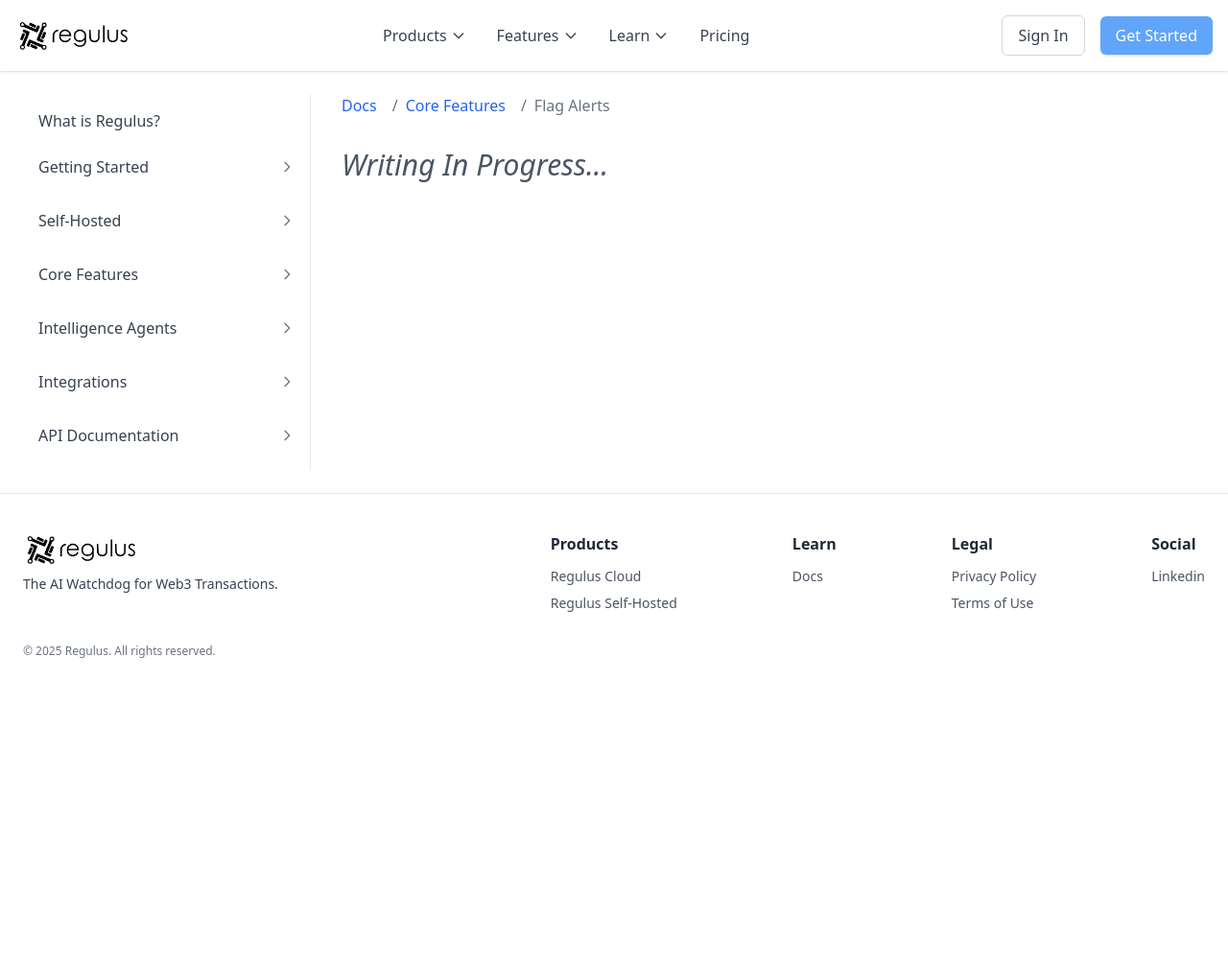
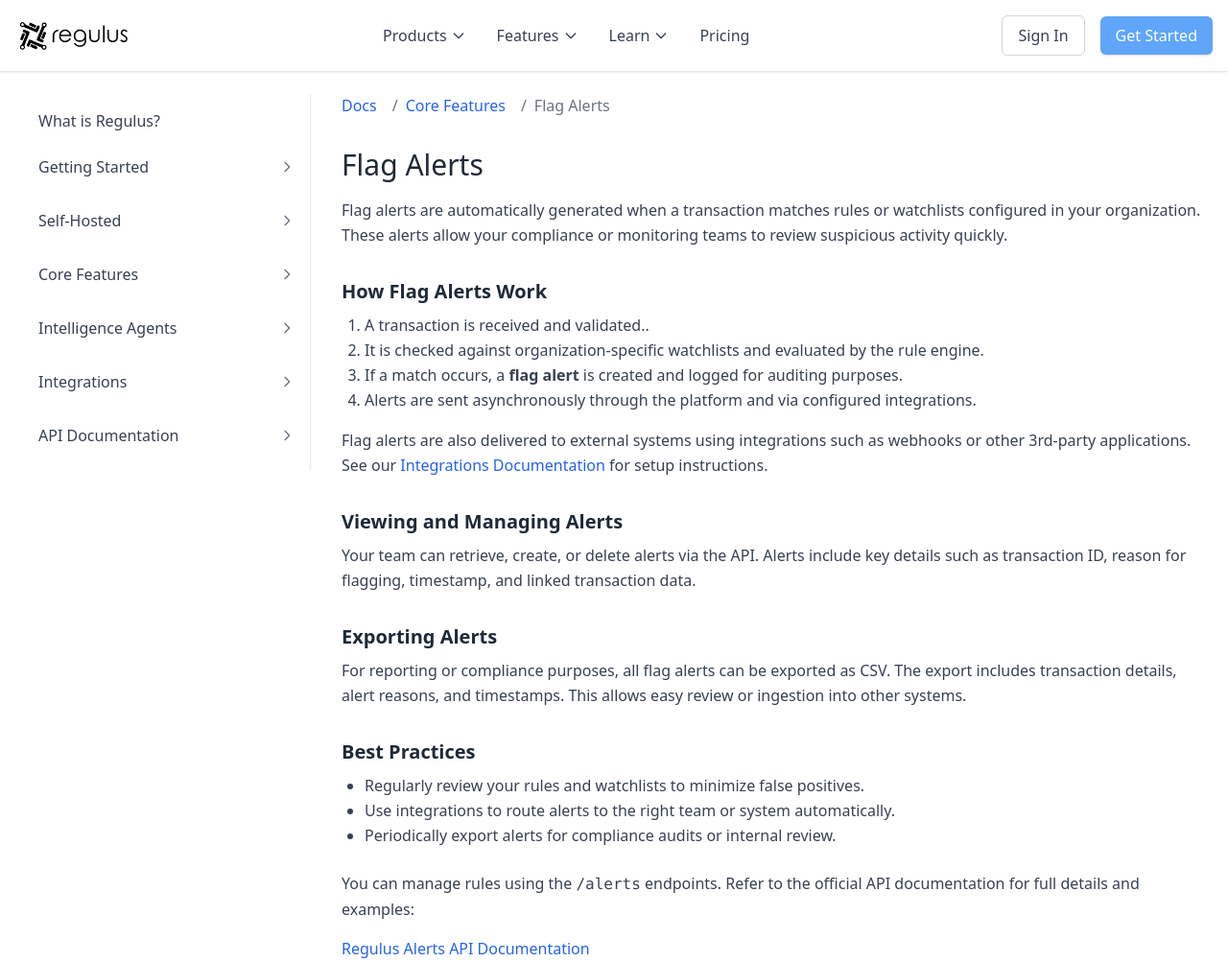
Before and after one commit to getregulus/regulus-website, a Gatsby site: page /docs/core-features/flag-alerts in a window 1280 px wide. Shown: the top 1003 px of the page at 96% size. Before the commit the page ends 800 px from the top, so only its background shows below. Built offline with nearby package versions, Linux system fonts and the light colour scheme; Gatsby itself is replaced by a stand-in of ours.

Commit message:
doc flag alerts

```diff
--- a/src/pages/docs/core-features/flag-alerts.js
+++ b/src/pages/docs/core-features/flag-alerts.js
@@ -1,6 +1,7 @@
 import React from "react"
 import DocLayout from "@components/doc-layout"
 import Seo from "@components/seo"
+import { Link } from "gatsby"
 
 const breadcrumbPath = [
   { label: "Docs", href: "/docs" },
@@ -12,30 +13,116 @@ const FlagAlerts = () => {
   return (
     <DocLayout breadcrumbPath={breadcrumbPath}>
       <Seo
-        title="Flag Alerts"
-        description="Discover how to create and manage flag alerts in Regulus. Stay informed about blockchain transactions with tailored alert configurations."
+        title="Flag Alerts | Regulus Documentation"
+        description="Learn how Regulus generates and manages flag alerts for blockchain transactions. Discover integrations, CSV exports, and how to stay informed on flagged activity."
         keywords={[
           "Flag Alerts",
-          "Blockchain Alerts",
           "Transaction Alerts",
+          "Blockchain Monitoring",
           "Alert Management",
           "Regulus Documentation",
-          "Blockchain Monitoring",
         ]}
       >
         <meta
           property="og:url"
-          content="https://getregulus.co/docs/transaction-monitoring/customizable-alerts"
+          content="https://getregulus.co/docs/core-features/flag-alerts"
         />
       </Seo>
 
       <main className="flex-grow">
         <section className="py-4">
-          <div className="max-w-7xl mx-auto">
-            {/* Main Title */}
-            <h1 className="text-gray-600 text-2xl sm:text-3xl font-medium mb-6 leading-relaxed italic">
-              Writing In Progress...
+          <div className="max-w-7xl mx-auto text-gray-700">
+            <h1 className="text-gray-800 text-2xl sm:text-3xl font-medium mb-4">
+              Flag Alerts
             </h1>
+
+            <p className="mb-4 leading-relaxed">
+              Flag alerts are automatically generated when a transaction matches
+              rules or watchlists configured in your organization. These alerts
+              allow your compliance or monitoring teams to review suspicious
+              activity quickly.
+            </p>
+
+            <h2 className="text-xl font-semibold text-gray-800 mt-8 mb-2">
+              How Flag Alerts Work
+            </h2>
+            <ol className="list-decimal pl-6 mb-4 leading-relaxed">
+              <li>A transaction is received and validated..</li>
+              <li>
+                It is checked against organization-specific watchlists and
+                evaluated by the rule engine.
+              </li>
+              <li>
+                If a match occurs, a <strong>flag alert</strong> is created and
+                logged for auditing purposes.
+              </li>
+              <li>
+                Alerts are sent asynchronously through the platform and via
+                configured integrations.
+              </li>
+            </ol>
+
+            <p className="mb-4 leading-relaxed">
+              Flag alerts are also delivered to external systems using
+              integrations such as webhooks or other 3rd-party applications. See
+              our{" "}
+              <Link
+                to="/docs/integrations/"
+                className="text-blue-600 hover:underline"
+              >
+                Integrations Documentation
+              </Link>{" "}
+              for setup instructions.
+            </p>
+
+            <h2 className="text-xl font-semibold text-gray-800 mt-8 mb-2">
+              Viewing and Managing Alerts
+            </h2>
+            <p className="mb-4 leading-relaxed">
+              Your team can retrieve, create, or delete alerts via the API.
+              Alerts include key details such as transaction ID, reason for
+              flagging, timestamp, and linked transaction data.
+            </p>
+
+            <h2 className="text-xl font-semibold text-gray-800 mt-8 mb-2">
+              Exporting Alerts
+            </h2>
+            <p className="mb-4 leading-relaxed">
+              For reporting or compliance purposes, all flag alerts can be
+              exported as CSV. The export includes transaction details, alert
+              reasons, and timestamps. This allows easy review or ingestion into
+              other systems.
+            </p>
+
+            <h2 className="text-xl font-semibold text-gray-800 mt-8 mb-2">
+              Best Practices
+            </h2>
+            <ul className="list-disc pl-6 mb-6 leading-relaxed">
+              <li>
+                Regularly review your rules and watchlists to minimize false
+                positives.
+              </li>
+              <li>
+                Use integrations to route alerts to the right team or system
+                automatically.
+              </li>
+              <li>
+                Periodically export alerts for compliance audits or internal
+                review.
+              </li>
+            </ul>
+
+            <p className="mb-4 leading-relaxed">
+              You can manage rules using the <code>/alerts</code> endpoints.
+              Refer to the official API documentation for full details and
+              examples:
+            </p>
+            <Link
+              to="/docs/api-docs/rules-api/"
+              className="text-blue-600 hover:underline"
+            >
+              Regulus Alerts API Documentation
+            </Link>
           </div>
         </section>
       </main>
```
